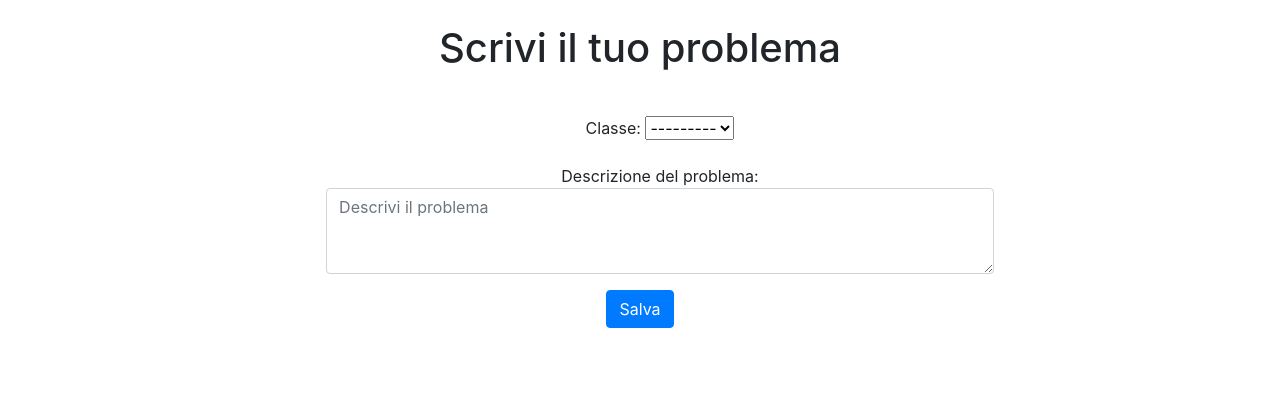
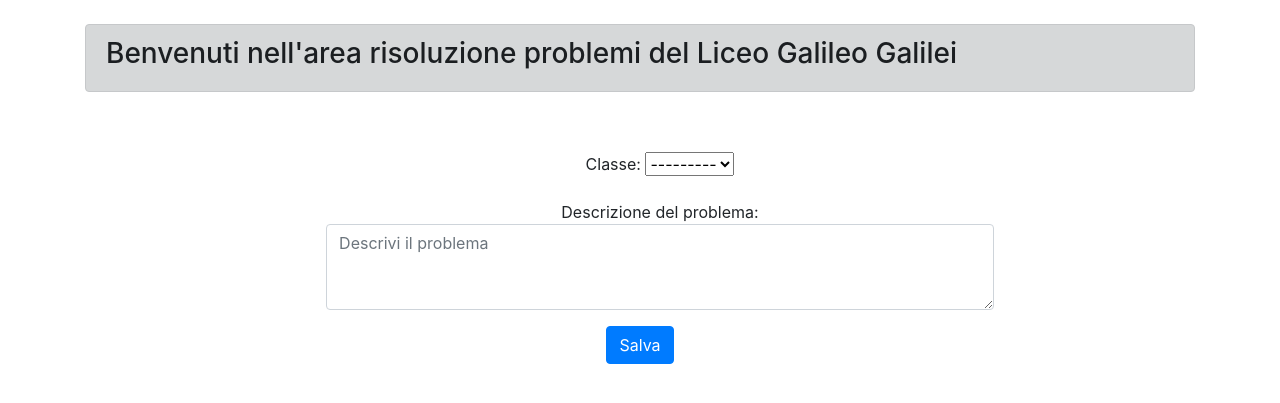
Before and after one commit to Ro0t-set/problemi-tecnici, a Django app: page / in a window 1280 px wide. Shown: the part 64-467 px from the top of the page. Run offline with Django 3.2, Linux system fonts and the light colour scheme; a user stored in the database is signed in; data comes from the database, SQL or seed files in the repository; some libraries are stand-ins or nearby versions.

Commit message:
UI refinements

```diff
--- a/app/templates/home.html
+++ b/app/templates/home.html
@@ -1,16 +1,18 @@
 {% extends 'base.html' %}
 {% block content %}
 
-
-<br>
-  <h1 class="titletext">Scrivi il tuo problema</h1>
 <br>
 <div class="container">
   <div id="success">
+    <div class="alert alert-dark" role="alert">
+        <h3>Benvenuti nell'area risoluzione problemi del Liceo Galileo Galilei</h3>
+      </div>
     {{success|safe}}
   </div>
 </div>
 
+<!--<h1 class="titletext">Scrivi il tuo problema</h1>-->
+<br>
 <form method="POST" class="form-group">
   <div class="box container" id="boxcontainer">
 {% csrf_token %}
```
